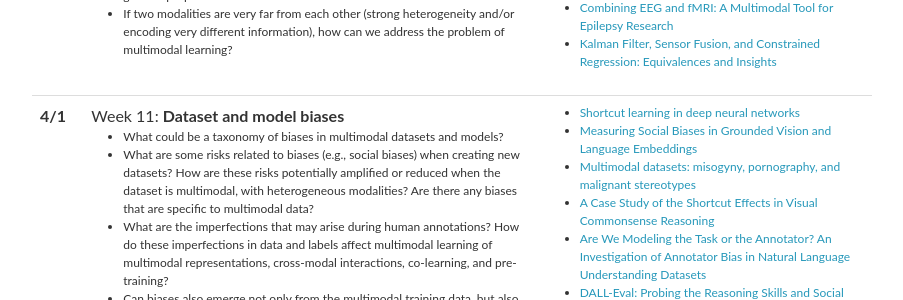
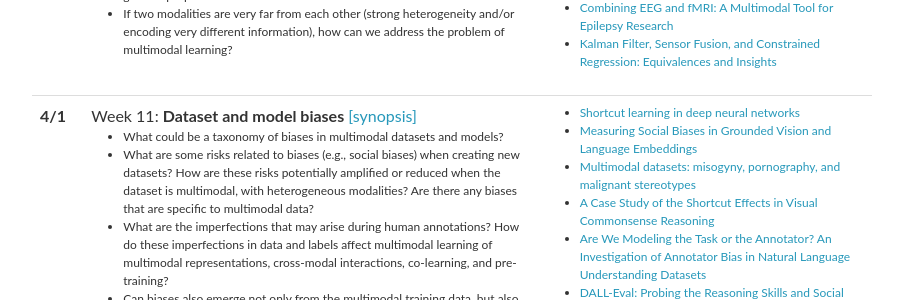
Before and after one commit to CMU-MultiComp-Lab/adv-mmml-course, a Jekyll site: the page built from _pages/schedule.md, in a window 1280 px wide and 900 px high, scrolled down 3100 px. Shown: the part 154-454 px from the top of the window, without its empty margins (188-1091 px from the left). Built offline with Jekyll 4.4.1, drawn with Linux system fonts in a browser that asks for light colours; nearby versions of some CDN libraries; comment, search, counter and statistics services are not loaded.

Commit message:
Update lectures.yml

```diff
--- a/_data/lectures.yml
+++ b/_data/lectures.yml
@@ -183,7 +183,7 @@
 
 - date: 4/1
   title: >
-    Week 11: <strong>Dataset and model biases</strong>
+    Week 11: <strong>Dataset and model biases</strong> <a href="11877_week11.pdf">[synopsis]</a>
   topics:
     - What could be a taxonomy of biases in multimodal datasets and models? <br/>
     - What are some risks related to biases (e.g., social biases) when creating new datasets? How are these risks potentially amplified or reduced when the dataset is multimodal, with heterogeneous modalities? Are there any biases that are specific to multimodal data? <br/>
```
